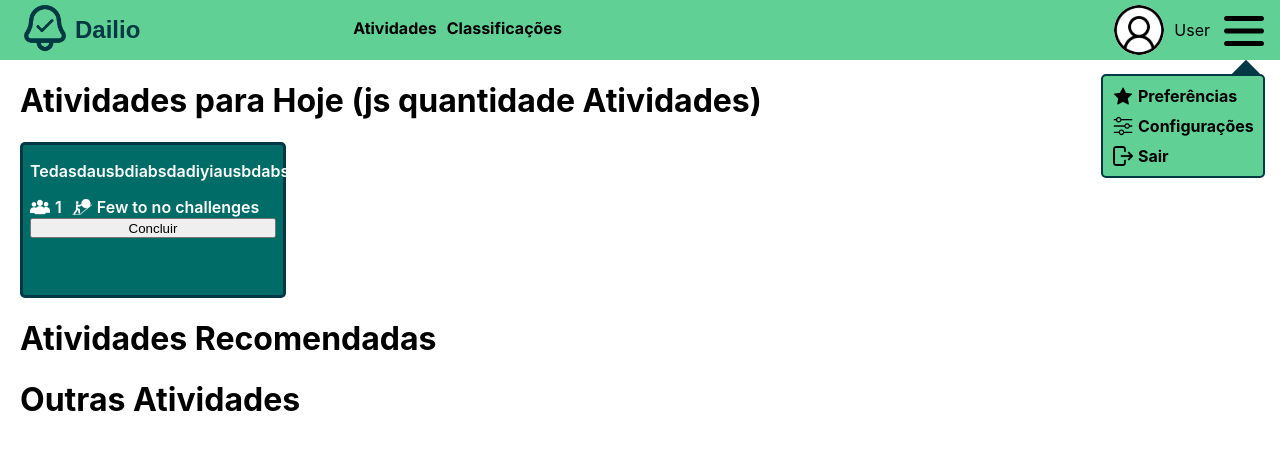
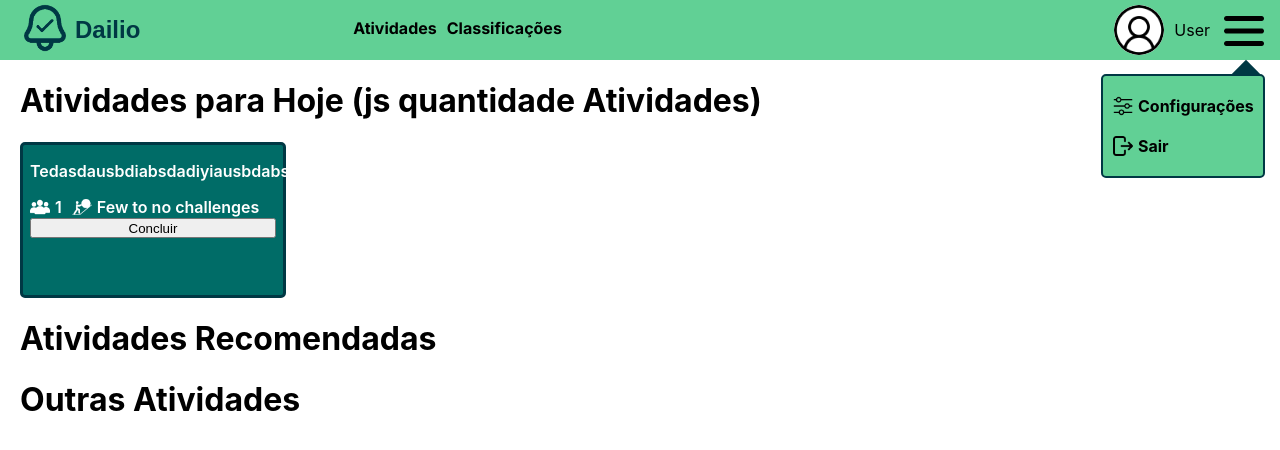
Before and after one commit to Marcio-Lima123/projeto-react-grupo1, a React (Create React App) app: page / in a window 1280 px wide. Both pictures are taken after a click on the button 1244 px from the left and 32 px from the top of the page. Shown: the top 450 px of the page. Built offline with nearby package versions, Linux system fonts and the light colour scheme; a web font is replaced by a local one.

Commit message:
#route ajusting

```diff
--- a/src/App.js
+++ b/src/App.js
@@ -4,8 +4,6 @@ import './App.css';
 import {Home} from './pages/homePage';
 import {LoginPage} from './pages/loginPage';
 import {RegisterPage} from './pages/registerPage'
-import {ProfilePage} from './pages/profilePage';
-import {DailyActivity} from './pages/dailyActivityPage';
 import { Layout } from './Layout';
 import { PreferencesPage } from './pages/PreferencesPage';
 import { InformationPage, InformationEditPage } from './pages/InformationPage';
@@ -19,8 +17,6 @@ function App() {
           <Route path='/' element={<Home/>}/>
           <Route path='/login' element={<LoginPage/>}/>
           <Route path='/register' element={<RegisterPage/>}/>
-          <Route path='/profile' element={<ProfilePage/>}/>
-          <Route path='/daily_activity' element={<DailyActivity/>}/>
           <Route path="/preferencias" element={<PreferencesPage/>}/>
           <Route path="/informacao" element={<InformationPage/>}/>
           <Route path="/informacao/editar" element={<InformationEditPage />} />
--- a/src/components/navbar.js
+++ b/src/components/navbar.js
@@ -1,4 +1,3 @@
-import { Link } from "react-router-dom";
 import '../styles/navbar.css';
 
 export function NavBar(){
@@ -25,6 +24,7 @@ export function NavBar(){
             <div class='us_menu_container'>
                 <div class='us_menu'>
                     <img class='user_logo' src="imgs/user.png" alt="Pfp_img"></img>
+                    {/* adicionar javascript para ir buscar o log in */}
                     <p>User</p>
                     <div class='dd_menu_container'>
                         <button class='btn_logs'><img class='logs' src="imgs/menu2.png" alt="menu"></img></button>
@@ -32,13 +32,10 @@ export function NavBar(){
                             <div class='t_menu'></div>
                             <div class='dd_menu' target='#dd_menu'>
                                 <div class='menu_tab'>
-                                    <a target="blank" href='#/preferencias'><img class='logs_menu' src="imgs/star.png" alt="pref"></img>Preferências</a>
+                                    <a href='#/informacao'><img class='logs_menu' src="imgs/settings.png" alt="config"></img>Configurações</a>
                                 </div>
                                 <div class='menu_tab'>
-                                    <Link to='/configuracoes'><img class='logs_menu' src="imgs/settings.png" alt="config"></img>Configurações</Link>
-                                </div>
-                                <div class='menu_tab'>
-                                    <Link to='/sair'><img class='logs_menu' src="imgs/log-out.png" alt="sair"></img>Sair</Link>
+                                    <a href='#/sair'><img class='logs_menu' src="imgs/log-out.png" alt="sair"></img>Sair</a>
                                 </div>
                             </div>
                         </div>
--- a/src/pages/dailyActivityPage.js
+++ /dev/null
@@ -1,7 +0,0 @@
-export function DailyActivity(){
-    return (
-        <>
-            This is the detailed activity page
-        </>
-    );
-}
--- a/src/pages/profilePage.js
+++ /dev/null
@@ -1,7 +0,0 @@
-export function ProfilePage(){
-    return (
-        <>
-            This is the profile page
-        </>
-    );
-}
```
Also changed, not shown: 1 other file (tests, documents, lock files or other folders).
